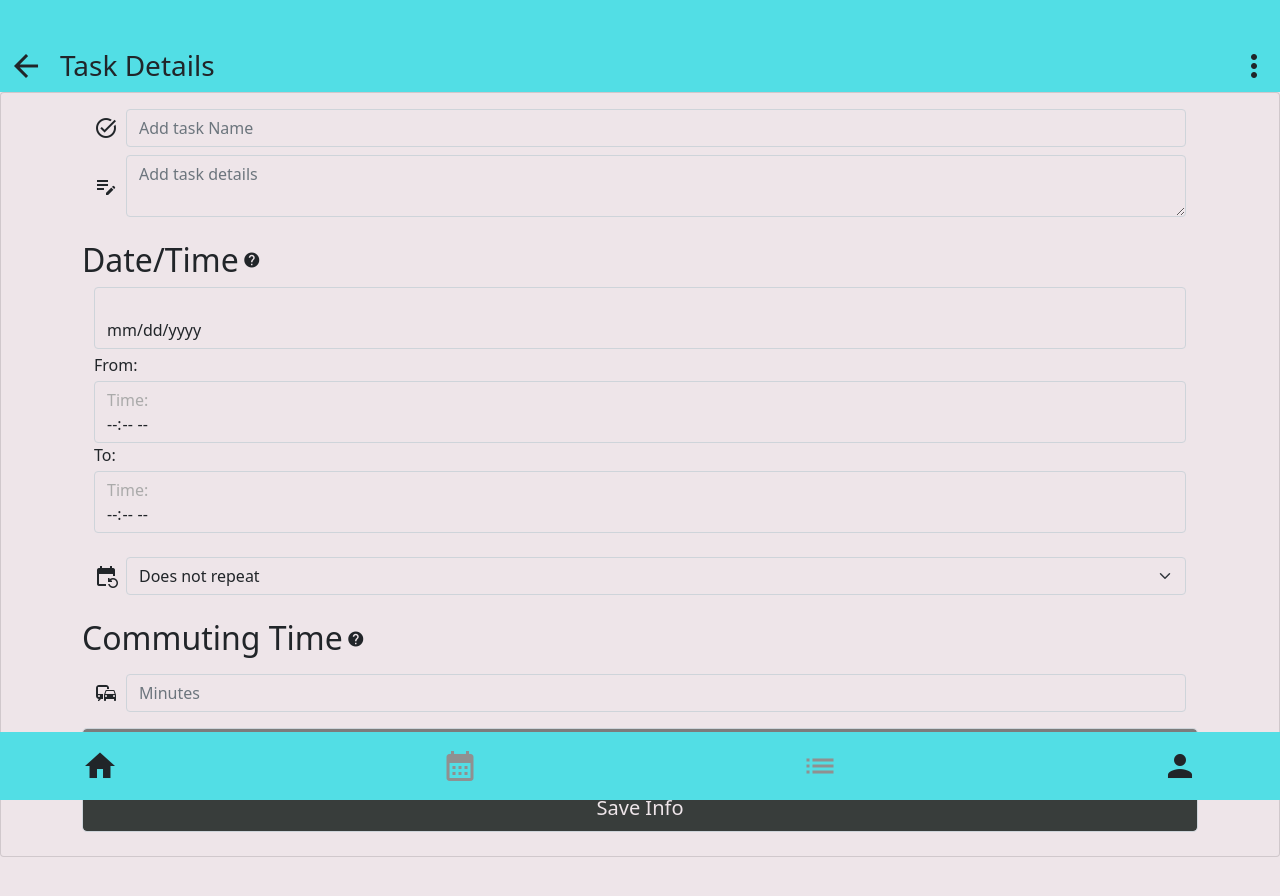
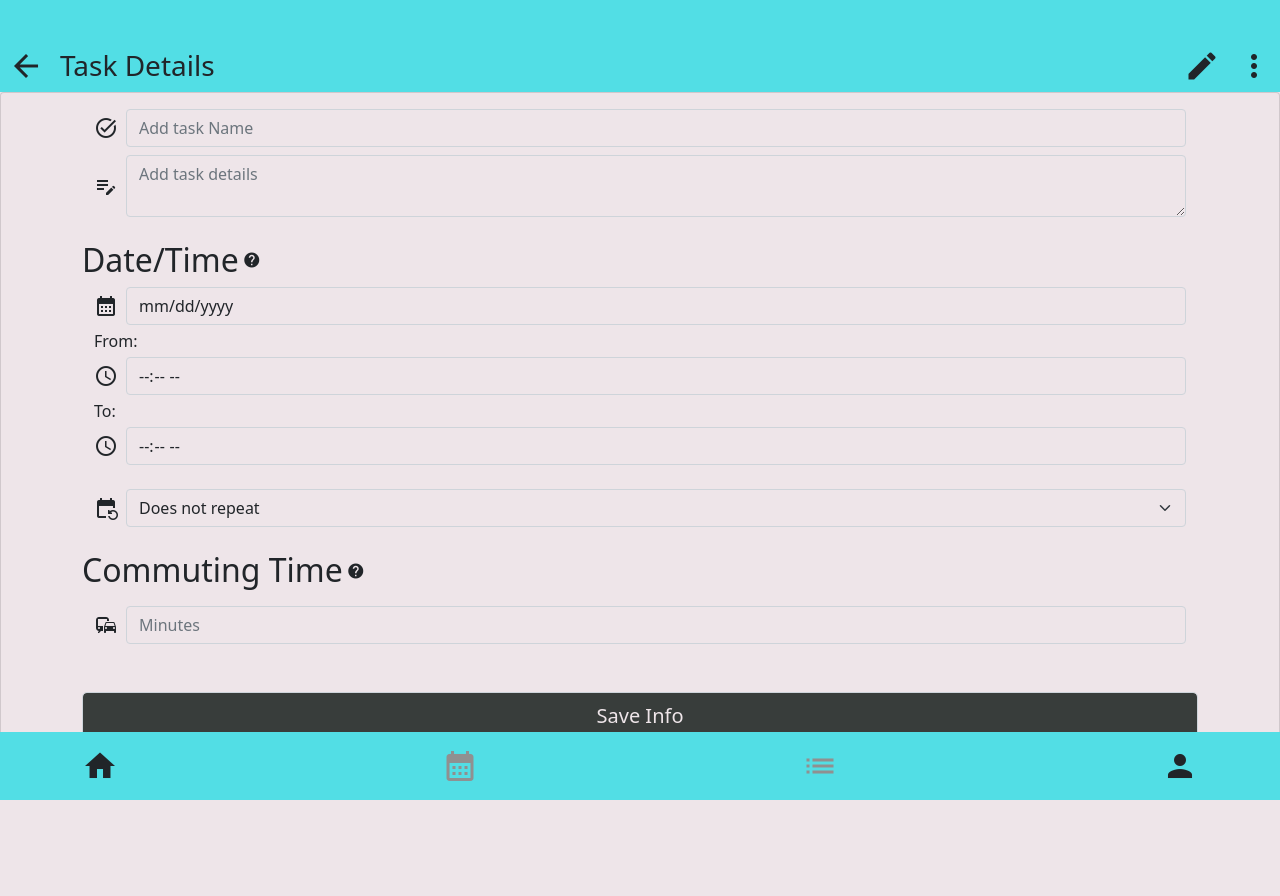
Before and after one commit to NicRodri/1800_202230_bby22, a plain HTML site: page html/Tasks_And_Activities/taskDetails.html in a window 1280 px wide. After the commit the page ends 832 px from the top, so only its background shows below. Drawn offline with nearby package versions, Linux system fonts and the light colour scheme; no server answers.

Commit message:
add edit button to top navigation and ui changes

```diff
--- a/css/style.css
+++ b/css/style.css
@@ -137,7 +137,7 @@ body{
     color: #eee5e9;
 }
 
-input[type="date"]:before {
+/* input[type="date"]:before {
     content: attr(placeholder) !important;
     color: #aaa;
     margin-right: 0.5em;
@@ -155,4 +155,4 @@ input[type="date"]:before {
   input[type="time"]:focus:before,
   input[type="time"]:valid:before {
     content: "";
-  }
+  } */
--- a/html/Tasks_And_Activities/taskDetails.html
+++ b/html/Tasks_And_Activities/taskDetails.html
@@ -49,16 +49,20 @@
       <div class="d-flex gap-3 ">
         <i id="back" class="material-icons md-36">arrow_back</i>
         <div class="d-flex column align-items-center">
-          <p class="m-0"><span id="nav2" class="h3"> Task Details</span></p>
+          <p class="m-0"><span id="nav2" class="h3">Task Details</span></p>
         </div>
       </div>
-      <i id="more" class="material-icons md-36 justify-self-end" data-bs-toggle="modal"
-        data-bs-target="#exampleModal">more_vert</i>
+      <div class="d-flex gap-3">
+        <i id="edit" class="material-icons md-36 justify-self-end">edit</i>
+        <i id="more" class="material-icons md-36 justify-self-end" data-bs-toggle="modal"
+          data-bs-target="#exampleModal">more_vert</i>
+      </div>
+
     </div>
 
 
 
-<!--BODY GOES HERE -->
+    <!--BODY GOES HERE -->
     <div class="card lavender-blush py-0 spacing-footer spacing-header" style="width: 100%;">
       <div class="card-body">
         <div class="text-center pt-0">
@@ -85,6 +89,7 @@
                   </div>
 
                   <div class="container d-flex align-items-center mt-2">
+                    <i class="material-icons md-24 me-2">calendar_month</i>
                     <input id="date" name="taskDate" type="date" class="form-control" />
                   </div>
 
@@ -92,12 +97,16 @@
                     <p class="m-0"><span class="h6">From:</span></p>
                   </div>
                   <div class="container d-flex align-items-center mt-1">
-                    <input type="time" class="form-control" name="timeFrom" id="timeFrom" placeholder="Time:" required />
+                    <i class="material-icons md-24 me-2">schedule</i>
+                    <input type="time" class="form-control" name="timeFrom" id="timeFrom" placeholder="Time:"
+                      required />
                   </div>
-                  <div class="container d-flex align-items-center mt-0">
+                  <div class="container d-flex align-items-center mt-1">
                     <p class="m-0"><span class="h6">To:</span></p>
                   </div>
+
                   <div class="container d-flex align-items-center mt-1">
+                    <i class="material-icons md-24 me-2">schedule</i>
                     <input type="time" class="form-control" name="timeTo" id="timeTo" placeholder="Time:" required />
                   </div>
 
@@ -125,11 +134,10 @@
                 </div>
               </fieldset>
             </form>
-            <!-- Buttons at the end-->
-            <div class="container gap-3 mt-3">
-              <button class="btn-lg grey-web lavender-blush-text form-control mb-2" id="edit">Edit Info</button>
-              <button class="btn-lg onyx lavender-blush-text form-control mb-2" id="save" data-bs-toggle="modal" data-bs-target="#taskUpdated">Save Info</button>
-            </div>
+          </div>
+          <div class="container gap-3 mt-5">
+            <button class="btn-lg onyx lavender-blush-text form-control" type="submit" id="save" data-bs-toggle="modal"
+            data-bs-target="#taskUpdated">Save Info</button>
           </div>
         </div>
       </div>
@@ -172,13 +180,15 @@
               </div>
             </button>
             <button id="favourite" class="onyx lavender-blush-text rounded">
-              <div class="d-flex align-content-center justify-content-start" data-bs-dismiss="modal" data-bs-toggle="modal" data-bs-target="#notavailable">
+              <div class="d-flex align-content-center justify-content-start" data-bs-dismiss="modal"
+                data-bs-toggle="modal" data-bs-target="#notavailable">
                 <i class="material-icons md-36 px-2 unavailable">bookmark_border</i>
                 <span class="align-self-center justify-self-start unavailable">Favourite</span>
               </div>
             </button>
             <button id="completedTask" class="onyx lavender-blush-text rounded">
-              <div class="d-flex align-content-center justify-content-start" data-bs-dismiss="modal" data-bs-toggle="modal" data-bs-target="#notavailable">
+              <div class="d-flex align-content-center justify-content-start" data-bs-dismiss="modal"
+                data-bs-toggle="modal" data-bs-target="#notavailable">
                 <i class="material-icons md-36 px-2 unavailable">done</i>
                 <span class="align-self-center justify-self-start unavailable">Mark as Done</span>
               </div>
```
Also changed, not shown: html/Tasks_And_Activities/activity.html (+3 -3 lines), html/Tasks_And_Activities/activityDetails.html (+10 -8 lines), html/Tasks_And_Activities/task.html (+6 -3 lines).
